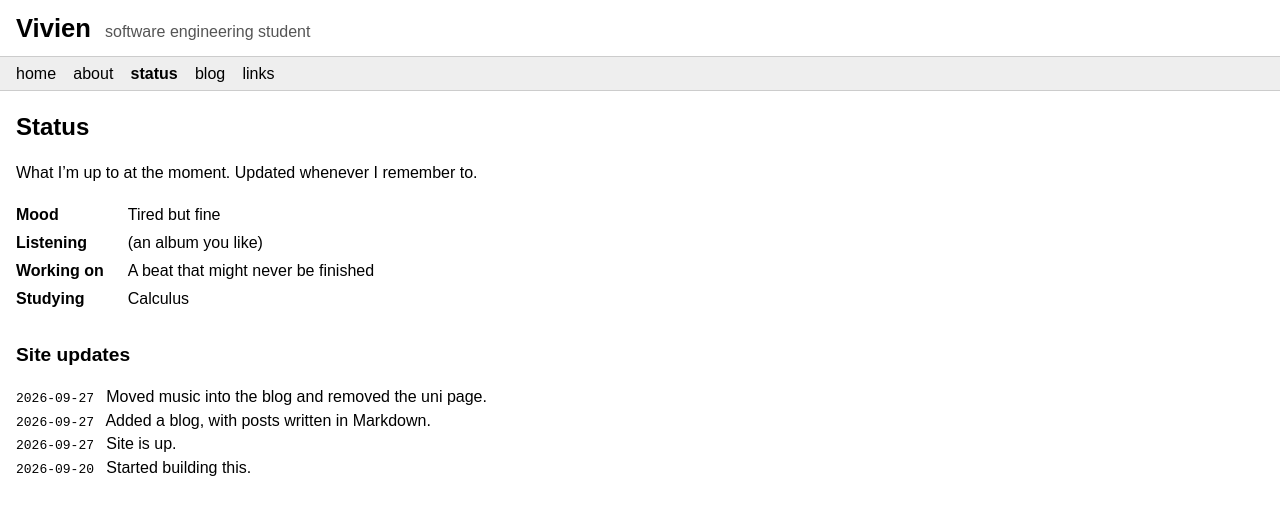
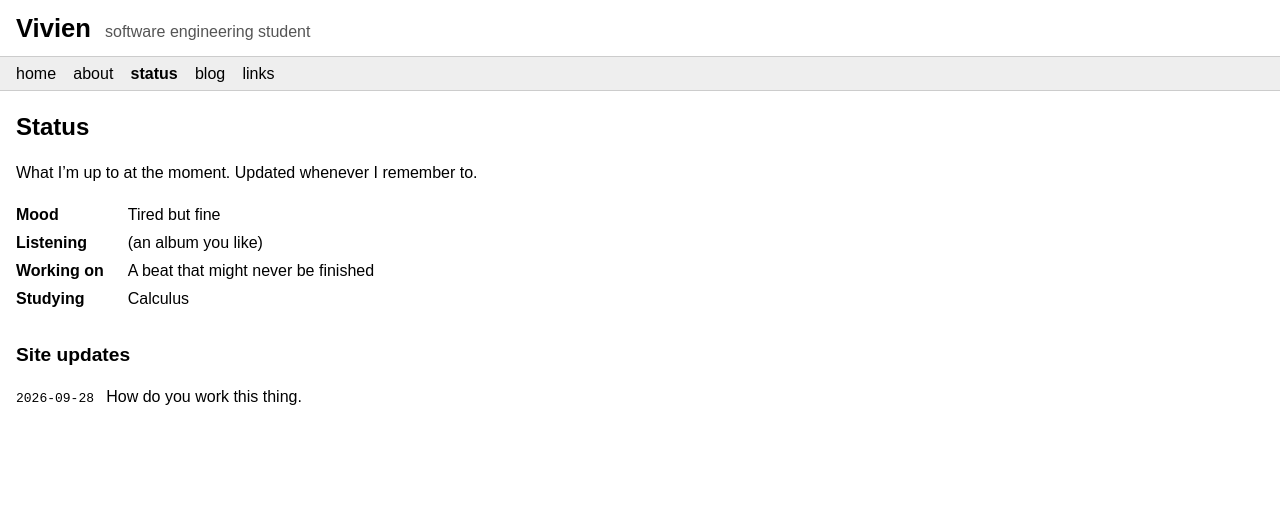
Before and after one commit to meowzerskittycat/meowzerskittycat.github.io, a Jekyll site: the page built from status.md, in a window 1280 px wide. Shown: the top 515 px of the page. Built offline with Jekyll 4.4.1, drawn with Linux system fonts in a browser that asks for light colours.

Commit message:
Update site updates with new entry

```diff
--- a/_data/updates.yml
+++ b/_data/updates.yml
@@ -1,9 +1,3 @@
 # Site updates, newest first. Shown on the status page.
-- date: 2026-09-27
-  text: "Moved music into the blog and removed the uni page."
-- date: 2026-09-27
-  text: "Added a blog, with posts written in Markdown."
-- date: 2026-09-27
-  text: "Site is up."
-- date: 2026-09-20
-  text: "Started building this."
+- date: 2026-09-28
+  text: "How do you work this thing."
```
